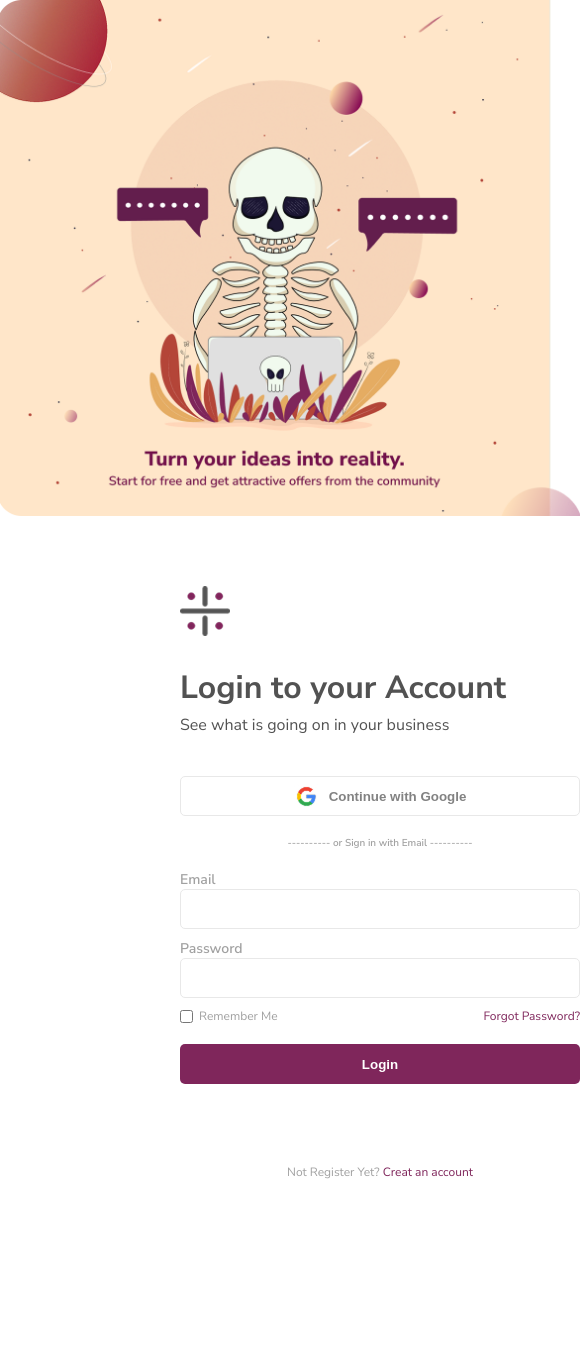
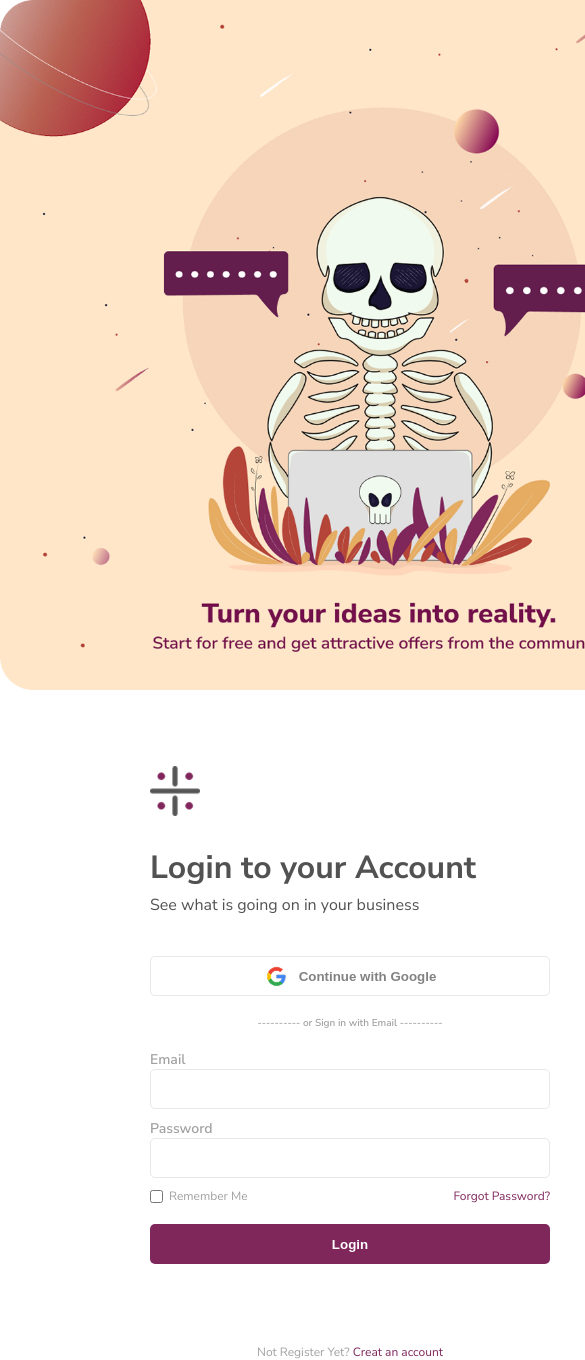
Before and after one commit to Lohluizesd/LoginPage, a React app: page / in a window 390 px wide. Shown: the top 1360 px of the page, 585 px wide, since content can reach past the window. Before the commit the page ends 1180 px from the top, so only its background shows below. Built offline with nearby package versions, Linux system fonts and the light colour scheme; the HTML template or start-up script is replaced by a standard one.

Commit message:
"Mexendo na responsividade"

```diff
--- a/src/App.css
+++ b/src/App.css
@@ -12,13 +12,13 @@
 }
 
 .container {
-  display: grid;
-  grid-template-columns: 1.2fr 1fr;
+  display: flex;
+  align-items: center;
   height: 100vh;
 }
 .imagem {
   width: 800px;
-  height: 700px;
+  height: 690px;
 }
 
 body {
@@ -27,22 +27,12 @@ body {
 }
 
 .container-infos {
-  margin-left: 100px;
+  margin-left: 150px;
   width: 400px;
 }
 
 @media (max-width: 768px) {
   .container {
-    grid-template-columns: 1fr;
-    height: auto;
-    min-height: 100vh;
-  }
-  .container-infos {
-    margin-left: 180px;
-  }
-  .imagem {
-    width: 100%;
-    height: 100%;
-    object-fit: cover;
+    display: block;
   }
 }
```
